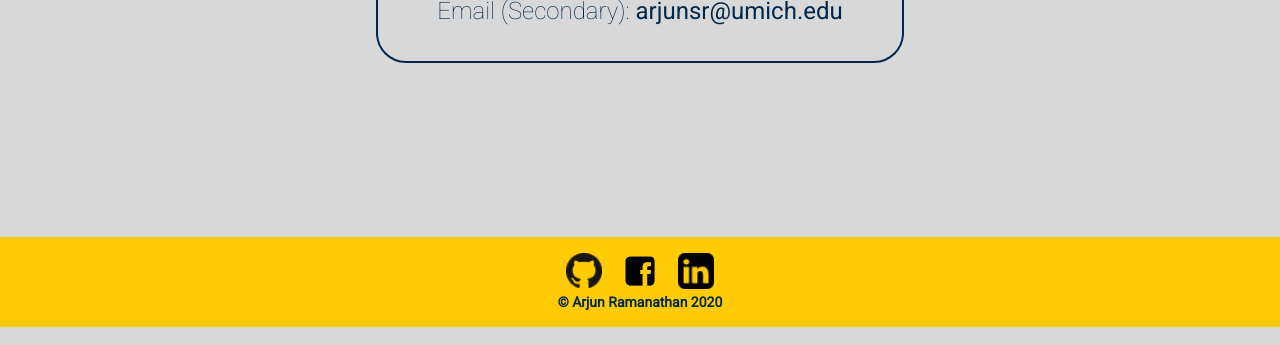
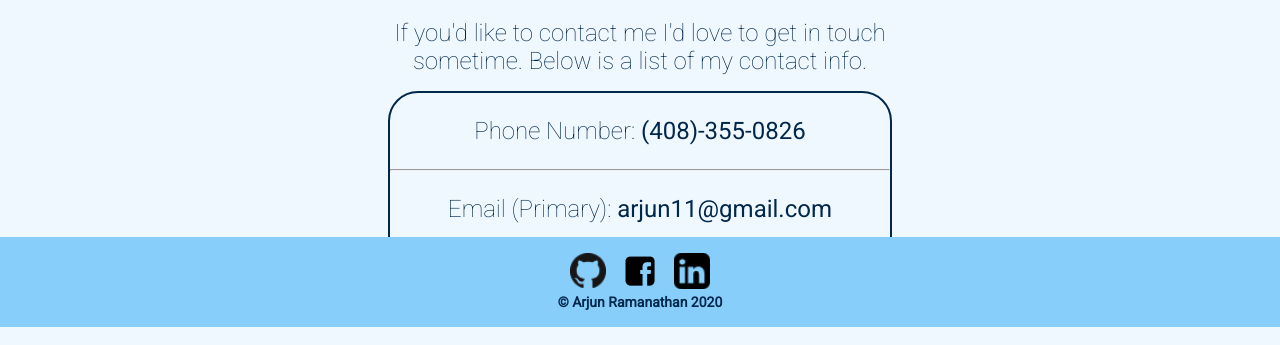
Before and after one commit to arjunsr1/arjunramanathan, a Flask app: page /contact/ in a window 1280 px wide. Shown: the part 473-818 px from the top of the page. Run offline with Flask 2, Linux system fonts and the light colour scheme; some web fonts are replaced.

Commit message:
changed color scheme, finished contact for the most part and added resume tab

```diff
--- a/static/styles.css
+++ b/static/styles.css
@@ -9,45 +9,9 @@
 .acenter {
     text-align: center;
 }
-.header_element {
-    color: white;
-    text-decoration:none;
-    font-family: 'Roboto';
-    font-weight: 100;
-}
-.header_bar {
-    background-color:#FFCB05;
-    padding: 24px;
-    text-align: center;
-}
-.header_list {
-    border: 1px solid #FFCB05;
-    background-color:#00274C;
-}
-.copyright {
-    font-family: 'Roboto';
-    font-size: 14px;
-    color: #00274C;
-}
-.footer {
-    position: fixed;
-    width: 100%;
-    bottom: 0;
-    color: white;
-    text-align: center;
-    background-color: #FFCB05;
-    padding-top: 16px;
-    padding-bottom: 16px;
-    margin: 0px;
-}
-.footer_elem {
-    height: 36px;
-    width: 36px;
-}
 .contact_box {
     border-radius: 30px;
     border: 2px solid #00274C;
-    padding: 12px;
     width: 500px;
     margin: auto;
     text-align: center;
@@ -68,25 +32,67 @@
     width: 550px;
     margin: auto;
 }
-
+.copyright {
+    font-family: 'Roboto';
+    font-size: 14px;
+    color: #00274C;
+}
+.footer {
+    position: fixed;
+    width: 100%;
+    bottom: 0;
+    text-align: center;
+    background-color: #87CEFA;
+    padding-top: 16px;
+    padding-bottom: 16px;
+    margin: 0px;
+}
+.footer_elem {
+    height: 36px;
+    width: 36px;
+}
+.header_element {
+    color: #00274C;
+    text-decoration: none;
+    font-family: 'Roboto';
+}
+.header_bar {
+    background-color:#87CEFA;
+    padding: 24px;
+    text-align: center;
+}
+.header_list {
+    border: 3px solid #87CEFA;
+    border-radius: 25px;
+}
+.header_list:hover{
+    background-color: #B0E0E6;
+}
 body, html {
     margin: 0px;
     padding: 0px;
+    overflow-y: scroll;
 }
 body {
-    background-color:#D8D8D8;
+    background-color:#F0F8FF;
 }
 a{
     text-decoration:none;
 }
 ul {
     list-style-type: none;
-    text-align: center;
-    margin: 0;
-    padding: 0;
+    margin: 0px auto;
+    padding: 0px;
     display: inline;
 }
 li {
     display: inline;
-    padding: 8px;
+    text-align: center;
+    padding: 6px;
 }
+
+/*
+ * Maize: #FFCB05
+ * Blue:  #00274C
+ *
+ */
--- a/templates/contact.html
+++ b/templates/contact.html
@@ -36,11 +36,12 @@
             <h1>
                 <b class="contact_header">Contact Information</b>
             </h1>
+            <img src="/static/images/professional_close.jpg" style="width: 216px; height: 324px;">
             <p>
                 <b class="contact_info">
                     <div class="contact_blurb">
-                        If you'd like to contact me, whether it is just to chat, or to discuss professional matters, I'd love to get in touch sometime.
-                        Below is a list of contact info (in order of convenience) that you can reach me at.
+                        If you'd like to contact me I'd love to get in touch sometime.
+                        Below is a list of my contact info.
                     </div>
                 </b>
             </p>
@@ -57,15 +58,9 @@
                     Email (Secondary): <a href="mailto:arjunsr@umich.edu" class="contact_header">arjunsr@umich.edu</a>
                 </p>
             </div>
+            <br>
         </div>
-        <script type="text/javascript">
-            function headerHover(x) {
-                x.style.backgroundColor = "#286086";
-            }
-            function headerUnhover(x) {
-                x.style.backgroundColor = "#00274C"
-            }
-        </script>
+        <script type="text/javascript" src="/static/funcs.js"></script>
         <footer>
             <div class="footer">
                 <ul class="acenter">
```
Also changed, not shown: static/funcs.js (added, +8 -0 lines), templates/index.html (+1 -8 lines), templates/photos.html (+1 -8 lines), static/images/professional_far.jpg (added), 1 other file.
